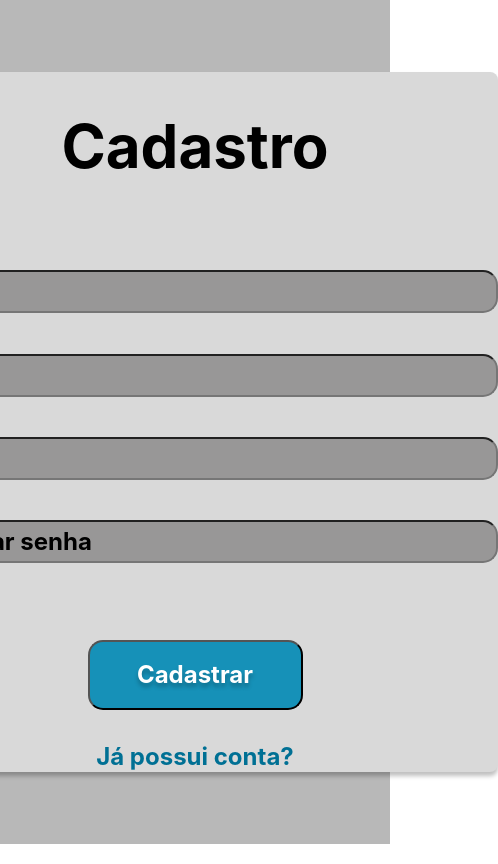
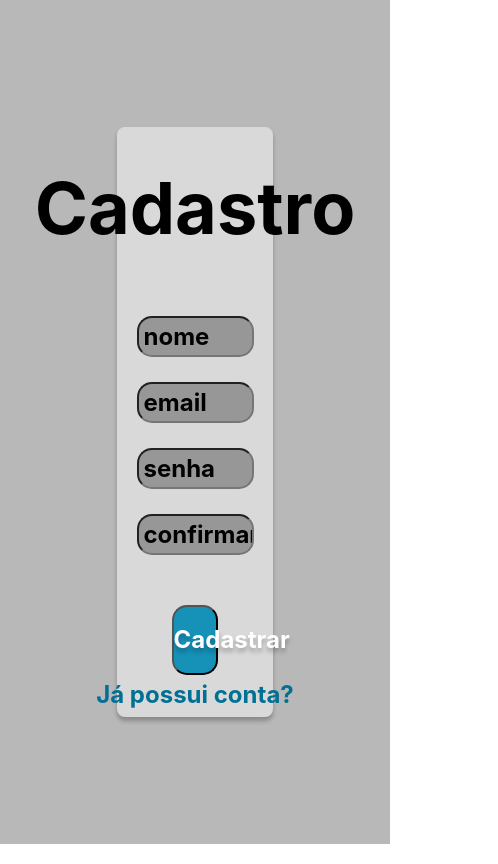
Before and after one commit to LuanTerra-Apollo/Grupo6-React-Serratec, a React (Vite) app in the folder shopix/: page /cadastro in a window 390 px wide. Shown: the whole page, 498 px wide, since content can reach past the window. Built offline with nearby package versions, Linux system fonts and the light colour scheme.

Commit message:
hotfix/TelaCadastro/juste responsividade

```diff
--- a/shopix/src/components/styles/Inputs.style.jsx
+++ b/shopix/src/components/styles/Inputs.style.jsx
@@ -30,3 +30,7 @@ export const Input = styled.input`
         font-weight: bold;
     }
 `
+export const H1 = styled.h1`
+    width: ${(prop) => prop.width};
+    height: ${(prop) => prop.height};
+`
--- a/shopix/src/pages/Cadastro/Cadastro.jsx
+++ b/shopix/src/pages/Cadastro/Cadastro.jsx
@@ -1,21 +1,21 @@
 import { Link } from "react-router-dom"
 import {Form} from "../../components/styles/Forms.style"
 import { Wrapper } from "../../components/styles/Wrapper.style"
-import { Input } from "../../components/styles/Inputs.style"
+import { Input, H1 } from "../../components/styles/Inputs.style"
 import { Button } from "../../components/styles/Buttons.style"
 
 const Cadastro = () => {
     return (
         <>
             <Wrapper>
-            <Form width='700px' height='700px' className='formLogin'>
-                <h1 style={{fontSize: '60px', marginTop: '24px', marginBottom:'60px'}}>Cadastro</h1>
-                <Input style={{marginBottom:'-36px'}} width='606px' height='43px' type="text"  placeholder='nome' /> <br />
-                <Input style={{marginBottom:'-36px'}} width='606px' height='43px' type="text"  placeholder='email' /> <br />
-                <Input style={{marginBottom:'-36px'}} width='606px' height='43px' type="text" placeholder='senha'  /> <br />
-                <Input width='606px' height='43px' type="text" placeholder='confirmar senha'  /> <br />
-                <Button width='215px' height='70px' type='submit'>Cadastrar</Button> <br />
-                <Link style={{color: "#007094", fontWeight: 'bold', fontSize:'24px', position: 'absolute', transform: 'translate(0%, 1150%)'}} to={'/cadastro'} >Já possui conta?</Link>
+            <Form width='40%' height='70%' className='formLogin'>
+                <H1 style={{fontSize: '450%', marginTop: '30px', marginBottom:'50px'}}>Cadastro</H1>
+                <Input style={{marginBottom:'-25px'}} width='75%' height='7%' type="text"  placeholder='nome' /> <br />
+                <Input style={{marginBottom:'-25px'}} width='75%' height='7%' type="text"  placeholder='email' /> <br />
+                <Input style={{marginBottom:'-25px'}} width='75%' height='7%' type="text" placeholder='senha'  /> <br />
+                <Input width='75%' height='7%' type="text" placeholder='confirmar senha'  /> <br />
+                <Button width='30%' height='70px' type='submit'>Cadastrar</Button> <br />
+                <Link style={{color: "#007094", fontWeight: 'bold', fontSize:'24px', position: 'absolute', bottom: '16%'}} to={'/login'} >Já possui conta?</Link>
             </Form>
         </Wrapper>
         <br />
```
